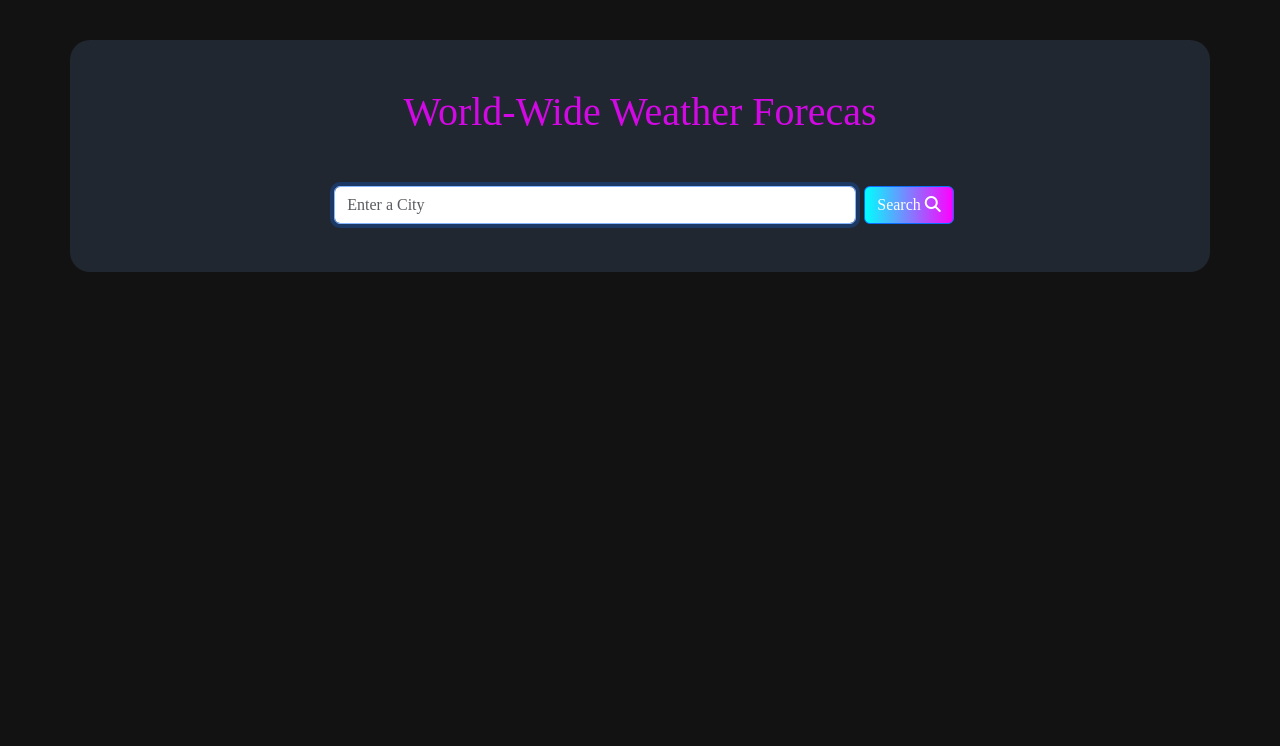
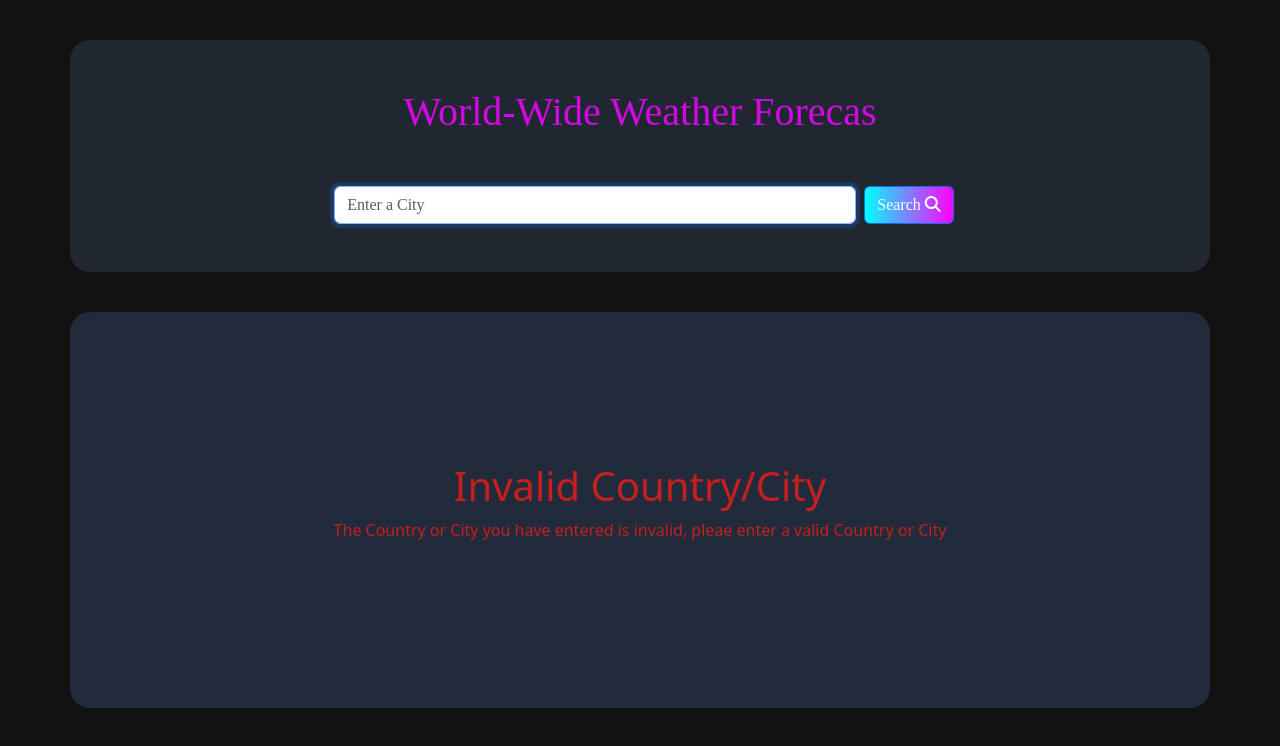
Before and after one commit to pawanbasnet333/weather-forecast, a Vue app: page / in a window 1280 px wide. Shown: the top 746 px of the page. Built offline with nearby package versions, Linux system fonts and the light colour scheme.

Commit message:
adding invalid.vue file

```diff
--- a/src/App.vue
+++ b/src/App.vue
@@ -10,18 +10,21 @@
       </div>
     </div>
     <weather :city="city" v-if="showWeather"></weather>
+    <invalid></invalid>
   </div>
 </template>
 
 <script>
 import Weather from './components/Weather.vue';
+import Invalid from './components/Invalid.vue';
 import Typed from 'typed.js';
 
 
 export default {
   name: 'App',
   components: {
-    Weather
+    Weather,
+    Invalid
   },
   data() {
     return {
--- /dev/null
+++ b/src/components/Invalid.vue
@@ -0,0 +1,35 @@
+<template>
+  <div class="app">
+    <div class="inv container">
+     <div class="text">
+     <h1>Invalid Country/City</h1>
+     <p>The Country or City you have entered is invalid, pleae enter a valid Country or City</p>
+     </div>
+    </div>
+  </div>
+</template>
+
+<script>
+export default {
+    name: 'InvalidComp'
+};
+</script>
+
+<style scoped>
+.inv{
+  background-color: #212b3b;
+  border-radius: 20px;
+  text-align: center;
+  margin-top: 40px;
+  padding: 150px;
+}
+.text{
+  color: #c71e1e;
+}
+.text:hover{
+  color: hsl(0, 94%, 46%);
+  transform: scale(1.4);
+  transition: transform 0.5s ease;
+  z-index: 1;
+}
+</style>
```
